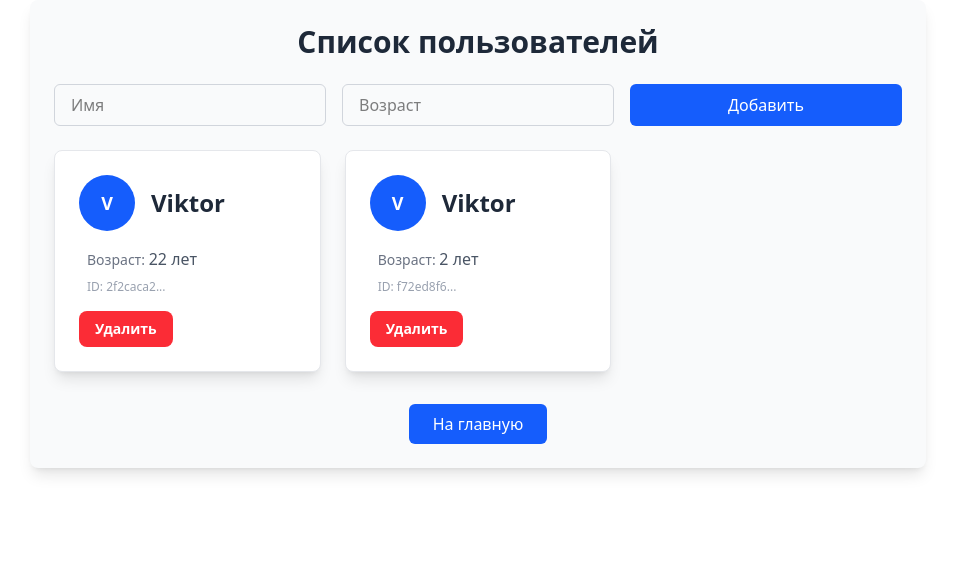
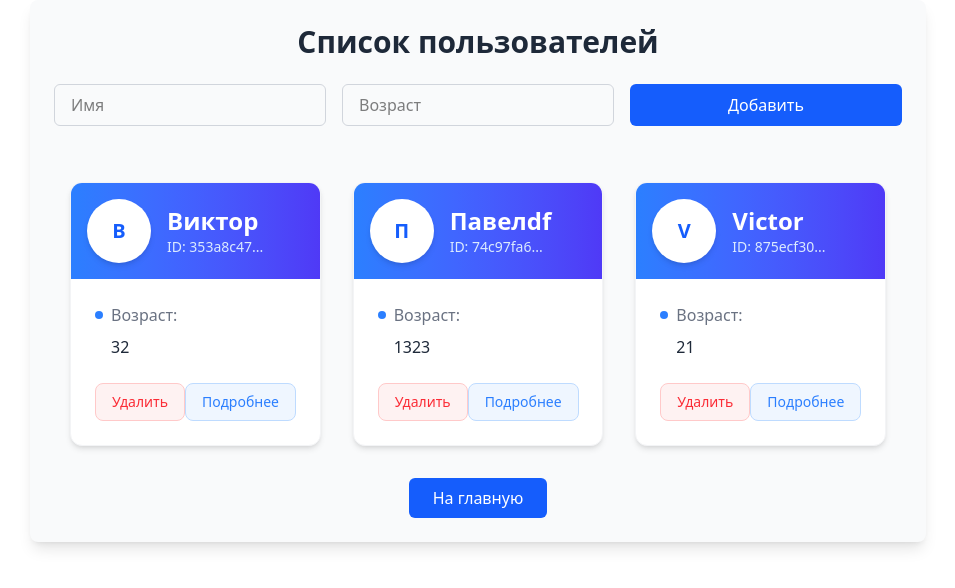
Before and after one commit to Viktor1504/React19_Examples_Code, a React (Vite) app: page /users in a window 1280 px wide. Shown: the top 588 px of the page, without its empty margins (162-1117 px from the left). Built offline with nearby package versions, Linux system fonts and the light colour scheme; data requests are answered from the project's data file.

Commit message:
add request

```diff
--- a/db.json
+++ b/db.json
@@ -1,14 +1,19 @@
 {
   "users": [
     {
-      "id": "2f2caca2-84a9-44bc-a272-224b97862d7a",
-      "name": "Viktor",
-      "age": "22"
+      "id": "353a8c47-b382-4f17-a9a3-cd5d283fee08",
+      "name": "Виктор",
+      "age": "32"
     },
     {
-      "id": "f72ed8f6-1543-47e7-ae35-79f4391146ac",
-      "name": "Viktor",
-      "age": "2"
+      "id": "74c97fa6-bab7-4f94-a328-d2e84499b0ad",
+      "name": "Павелdf",
+      "age": "1323"
+    },
+    {
+      "id": "875ecf30-482c-48a8-8226-38787e4bae9d",
+      "name": "Victor",
+      "age": "21"
     }
   ]
 }
--- a/src/UserPage.tsx
+++ b/src/UserPage.tsx
@@ -1,8 +1,8 @@
 import { Navigate, useNavigate, useParams } from 'react-router'
-import { Suspense, use } from 'react'
+import { Suspense, MouseEvent, use, useState } from 'react'
+import { ErrorBoundary } from 'react-error-boundary'
 import API, { User } from './api.ts'
 import { AxiosError, AxiosResponse } from 'axios'
-import { ErrorBoundary } from 'react-error-boundary'
 
 const UserDetail = ({
   userPromise,
@@ -10,66 +10,144 @@ const UserDetail = ({
   userPromise: Promise<AxiosResponse<User>>
 }) => {
   const navigate = useNavigate()
+  const { data: user } = use(userPromise)
+  const [isEditing, setIsEditing] = useState(false)
+  const [name, setName] = useState<string>(user.name)
+  const [age, setAge] = useState<string>(user.age)
 
-  const response = use(userPromise)
-  const user = response.data
+  const handleDelete = async (id: string, e: MouseEvent) => {
+    e.stopPropagation()
+    try {
+      await API.deleteUser(id)
+      navigate('/users')
+    } catch (error) {
+      const err = error as AxiosError | Error
+      alert('Не удалось удалить пользователя ' + err.message)
+    }
+  }
+
+  const handleEdit = async () => {
+    try {
+      setIsEditing(false)
+      const newUser = { ...user, name, age }
+      await API.updateUser(newUser)
+    } catch (error) {
+      const err = error as AxiosError | Error
+      alert('Не удалось обновить пользователя ' + err.message)
+      setIsEditing(true)
+    }
+  }
+
+  if (!user) return null
 
   return (
-    user && (
-      <div className="max-w-4xl mx-auto p-6 bg-gray-50 rounded-lg shadow-lg">
-        <h1 className="text-3xl font-bold text-gray-800 mb-6 text-center">
+    <div className="container mx-auto px-4 py-8">
+      <div className="max-w-3xl mx-auto bg-white rounded-xl shadow-lg overflow-hidden">
+        <div className="bg-gradient-to-r from-blue-500 to-indigo-600 p-6">
+          <h1 className="text-3xl font-bold text-white text-center">
             Информация о пользователе
           </h1>
-        <div className="bg-white border border-gray-200 rounded-lg p-6 shadow-sm hover:shadow-md transition-all duration-200">
-          <div className="flex items-center mb-4">
-            <div className="w-12 h-12 rounded-full bg-blue-500 flex items-center justify-center text-white font-bold text-xl">
-              {user.name.charAt(0)}
         </div>
-            <h3 className="ml-4 text-2xl font-semibold text-gray-700">
-              {user.name}
-            </h3>
+
+        <div className="p-8">
+          <div className="flex items-center mb-8">
+            <div className="w-20 h-20 rounded-full bg-white flex items-center justify-center text-blue-600 font-bold text-2xl shadow-md border-2 border-blue-100">
+              {name.charAt(0)}
             </div>
-          <div className="text-gray-600 pl-2">
-            <p className="mb-2 text-lg">
-              Возраст: <span className="font-medium">{user.age} лет</span>
-            </p>
-            <p className="text-sm text-gray-400">
+            <div className="ml-6">
+              {isEditing ? (
+                <input
+                  className="text-3xl font-bold text-gray-800 border border-gray-300 rounded-lg p-2 focus:outline-none focus:ring-2 focus:ring-blue-500 focus:border-blue-500 w-full"
+                  value={name}
+                  autoFocus
+                  onChange={(e) => setName(e.currentTarget.value)}
+                />
+              ) : (
+                <h2 className="text-3xl font-bold text-gray-800">{name}</h2>
+              )}
+              <p className="text-blue-500 text-sm mt-1">
                 ID: {user.id.substring(0, 8)}...
               </p>
             </div>
           </div>
 
-        <div className="flex justify-center mt-8">
+          <div className="bg-gray-50 rounded-lg p-6 mb-8">
+            <div className="flex items-center mb-2">
+              <div className="w-2 h-2 rounded-full bg-blue-500 mr-2"></div>
+              <span className="text-gray-500 text-lg">Возраст:</span>
+            </div>
+            {isEditing ? (
+              <input
+                className="text-gray-800 text-xl font-medium pl-4 rounded-lg border border-gray-300 p-2 w-full focus:outline-none focus:ring-2 focus:ring-blue-500 focus:border-blue-500"
+                type="number"
+                value={age}
+                onChange={(e) => setAge(e.currentTarget.value)}
+              />
+            ) : (
+              <p className="text-gray-800 text-xl font-medium pl-4">{age}</p>
+            )}
+          </div>
+
+          <div className="flex justify-between mt-8">
             <button
-            onClick={() => navigate(-1)}
-            className="px-6 py-2 bg-blue-600 text-white font-medium rounded-md
-                     hover:bg-blue-700 focus:outline-none focus:ring-2
-                     focus:ring-blue-500 focus:ring-offset-2 transition-colors"
+              onClick={(e) => handleDelete(user.id, e)}
+              className="bg-red-50 text-red-500 border border-red-200 px-6 py-3 rounded-lg font-medium hover:bg-red-500 hover:text-white hover:border-red-500 transition-all duration-300"
             >
-            Назад
+              Удалить
+            </button>
+
+            {isEditing ? (
+              <button
+                onClick={handleEdit}
+                className="bg-green-50 text-green-500 border border-green-200 px-6 py-3 rounded-lg font-medium hover:bg-green-500 hover:text-white hover:border-green-500 transition-all duration-300"
+              >
+                Сохранить
+              </button>
+            ) : (
+              <button
+                onClick={() => setIsEditing(true)}
+                className="bg-amber-50 text-amber-500 border border-amber-200 px-6 py-3 rounded-lg font-medium hover:bg-amber-500 hover:text-white hover:border-amber-500 transition-all duration-300"
+              >
+                Редактировать
+              </button>
+            )}
+
+            <button
+              onClick={() => navigate('/users/')}
+              className="bg-blue-50 text-blue-500 border border-blue-200 px-6 py-3 rounded-lg font-medium hover:bg-blue-500 hover:text-white hover:border-blue-500 transition-all duration-300"
+            >
+              К списку пользователей
             </button>
           </div>
         </div>
-    )
+      </div>
+    </div>
   )
 }
 
 const UserPage = () => {
-  const { id } = useParams<{ id: string }>()
-  if (!id) {
-    return <Navigate to={'*'} />
-  }
+  const { id } = useParams<{ id?: string }>()
+  if (!id) return <Navigate to={'*'} />
+
   const userPromise = API.getUser(id)
+
   return (
     <ErrorBoundary
       fallbackRender={({ error }) => (
-        <div className={'text-red-600'}>
-          Something went wrong:{' '}
-          {error instanceof AxiosError ? error.message : 'Unknown error'}
+        <div className="max-w-3xl mx-auto mt-8 p-4 bg-red-50 text-red-600 rounded-lg border border-red-200">
+          Что-то пошло не так:{' '}
+          {error instanceof AxiosError ? error.message : 'Неизвестная ошибка'}
         </div>
       )}
     >
-      <Suspense fallback={<div>Loading...</div>}>
+      <Suspense
+        fallback={
+          <div className="max-w-3xl mx-auto mt-8 p-6 bg-white rounded-lg shadow text-center">
+            <div className="inline-block w-8 h-8 border-4 border-blue-500 border-t-transparent rounded-full animate-spin"></div>
+            <p className="mt-4 text-gray-600">Загрузка...</p>
+          </div>
+        }
+      >
         <UserDetail userPromise={userPromise} />
       </Suspense>
     </ErrorBoundary>
--- a/src/Users.tsx
+++ b/src/Users.tsx
@@ -12,8 +12,7 @@ const Users = ({
   refetchUsers: () => void
 }) => {
   const navigate = useNavigate()
-  const response = use(usersPromise)
-  const users = response.data
+  const { data: users } = use(usersPromise)
 
   const handleDelete = async (id: string, e: MouseEvent) => {
     e.stopPropagation()
@@ -22,45 +21,63 @@ const Users = ({
   }
 
   return (
-    <div className="grid grid-cols-1 md:grid-cols-2 lg:grid-cols-3 gap-6 mb-8">
+    <div className="container mx-auto px-4 py-8">
+      <div className="grid grid-cols-1 md:grid-cols-2 lg:grid-cols-3 gap-8">
         {users.map((user) => (
           <div
             key={user.id}
-          className="transform transition-transform hover:scale-105"
+            className="transform transition-all duration-300 hover:scale-102 hover:-translate-y-1"
           >
             <div
               onClick={() => navigate(`/users/${user.id}`)}
-            className="bg-white border border-gray-200 rounded-lg p-6 shadow-lg hover:shadow-xl transition-all duration-300 cursor-pointer"
+              className="bg-white rounded-xl overflow-hidden shadow-md hover:shadow-xl transition-all duration-300 cursor-pointer border border-gray-100"
             >
-            <div className="flex items-center mb-4">
-              <div className="w-14 h-14 rounded-full bg-blue-600 flex items-center justify-center text-white font-semibold text-lg">
+              <div className="bg-gradient-to-r from-blue-500 to-indigo-600 p-4">
+                <div className="flex items-center">
+                  <div className="w-16 h-16 rounded-full bg-white flex items-center justify-center text-blue-600 font-bold text-xl shadow-md">
                     {user.name.charAt(0)}
                   </div>
-              <h3 className="ml-4 text-2xl font-semibold text-gray-800">
+                  <div className="ml-4">
+                    <h3 className="text-2xl font-bold text-white">
                       {user.name}
                     </h3>
-            </div>
-            <div className="text-gray-600 pl-2">
-              <p className="mb-2">
-                <span className="text-sm text-gray-500">Возраст: </span>
-                <span className="font-medium">{user.age} лет</span>
-              </p>
-              <p className="text-xs text-gray-400">
+                    <p className="text-blue-100 text-sm">
                       ID: {user.id.substring(0, 8)}...
                     </p>
                   </div>
-            <div className="mt-4">
+                </div>
+              </div>
+
+              <div className="p-6">
+                <div className="mb-4">
+                  <div className="flex items-center mb-2">
+                    <div className="w-2 h-2 rounded-full bg-blue-500 mr-2"></div>
+                    <span className="text-gray-500">Возраст:</span>
+                  </div>
+                  <p className="text-gray-800 font-medium pl-4">{user.age}</p>
+                </div>
+
+                <div className="flex justify-between items-center mt-6">
                   <button
                     onClick={(e) => handleDelete(user.id, e)}
-                className="bg-red-500 text-white px-4 py-2 rounded-lg text-sm font-semibold hover:bg-red-600 transition-colors duration-200 cursor-no-drop"
+                    className="bg-red-50 text-red-500 border border-red-200 px-4 py-2 rounded-lg text-sm font-medium hover:bg-red-500 hover:text-white hover:border-red-500 transition-all duration-300"
                   >
                     Удалить
                   </button>
+
+                  <button
+                    onClick={() => navigate(`/users/${user.id}`)}
+                    className="bg-blue-50 text-blue-500 border border-blue-200 px-4 py-2 rounded-lg text-sm font-medium hover:bg-blue-500 hover:text-white hover:border-blue-500 transition-all duration-300"
+                  >
+                    Подробнее
+                  </button>
+                </div>
               </div>
             </div>
           </div>
         ))}
       </div>
+    </div>
   )
 }
 
--- a/src/api.ts
+++ b/src/api.ts
@@ -23,6 +23,9 @@ const API = {
   addUser(user: User) {
     return instance.post('users', user)
   },
+  updateUser(user: User) {
+    return instance.put(`users/${user.id}`, user)
+  },
 }
 
 export default API
```
Lines whose indentation alone changed are shown as unchanged.
